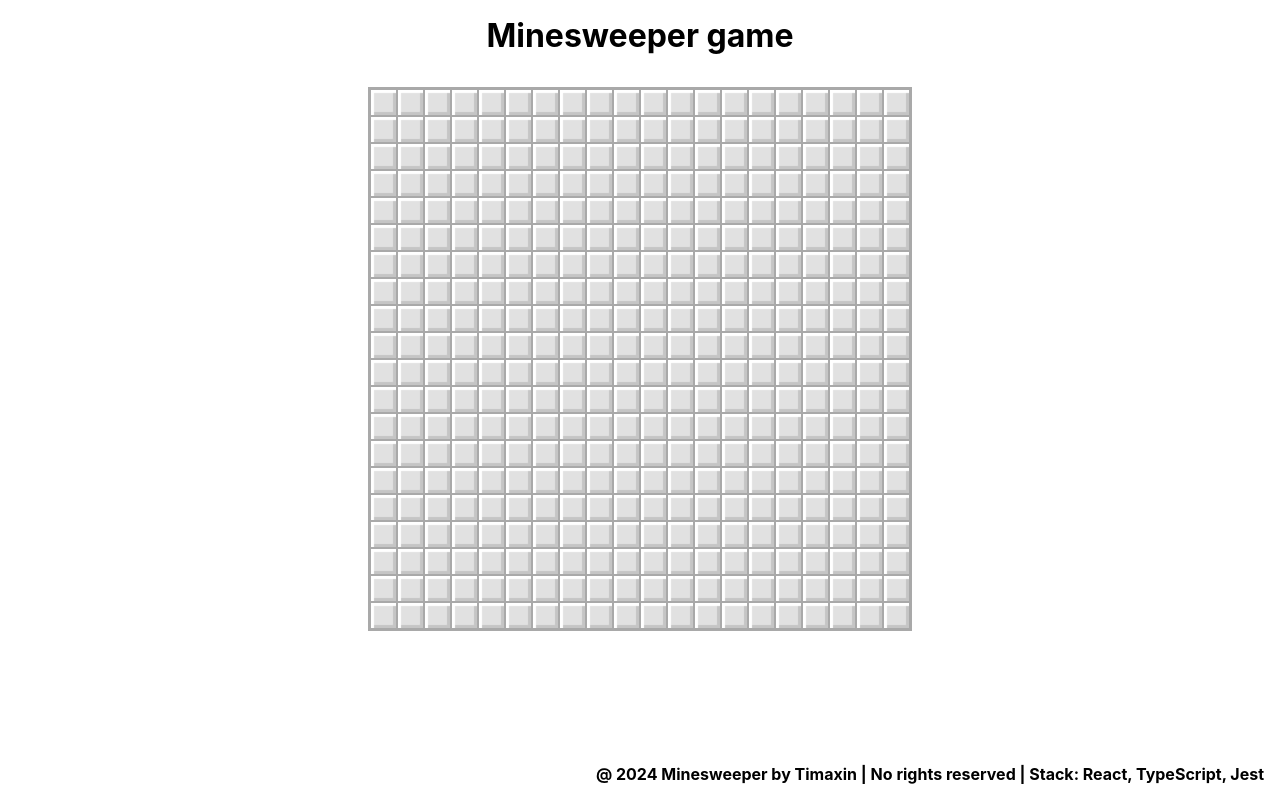
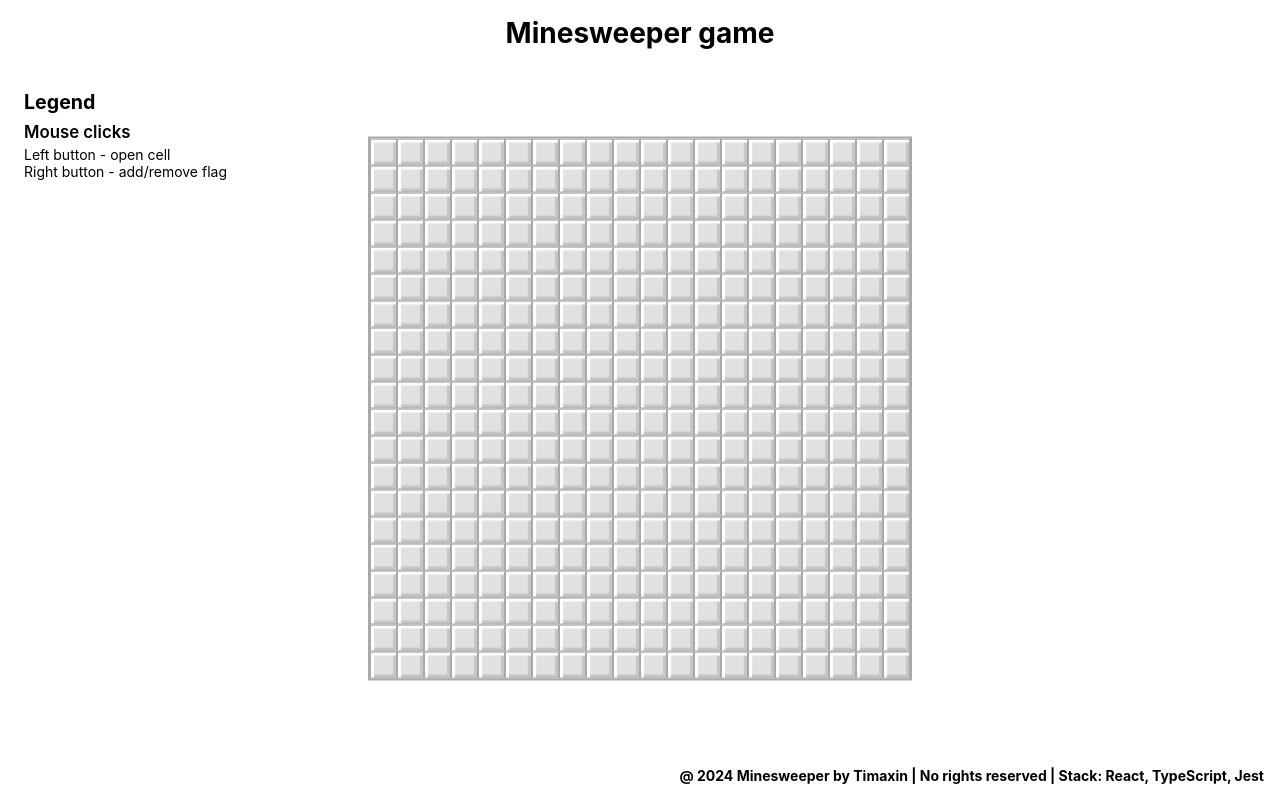
Before and after one commit to timaxin/minesweeper, a React (Create React App) app: page / in a window 1280 px wide. Built offline with nearby package versions, Linux system fonts and the light colour scheme.

Commit message:
Add short legend

```diff
--- a/src/components/App/App.scss
+++ b/src/components/App/App.scss
@@ -5,6 +5,23 @@
 }
 
 main {
+    position: relative;
     flex-grow: 1;
     padding: 16px;
 }
+
+.legend {
+    width: 300px;
+    padding: 8px;
+    background-color: white;
+    &__title {
+        font-weight: 700;
+        font-size: 1.4rem;
+        margin-bottom: 8px;
+    }
+    &__subtitle {
+        font-weight: 600;
+        font-size: 1.2rem;
+        margin-bottom: 4px;
+    }
+}
--- a/src/components/App/App.tsx
+++ b/src/components/App/App.tsx
@@ -62,6 +62,14 @@ function App() {
     <div className="App">
       <Header/>
       <main>
+        <aside>
+          <div className="legend">
+            <div className="legend__title">Legend</div>
+            <div className="legend__subtitle">Mouse clicks</div>
+            <div>Left button - open cell</div>
+            <div>Right button - add/remove flag</div>
+          </div>
+        </aside>
         <GameField field={field} onCellClick={handleCellClick}></GameField>
       </main>
       <Footer/>
--- a/src/components/GameField/GameField.scss
+++ b/src/components/GameField/GameField.scss
@@ -1,7 +1,8 @@
 .fieldContainer {
-    display: flex;
-    align-items: center;
-    justify-content: center;
+    position: absolute;
+    top: 50%;
+    left: 50%;
+    transform: translate(-50%, -50%);
 }
 
 .field {
--- a/src/index.scss
+++ b/src/index.scss
@@ -1,3 +1,7 @@
+html {
+  font-size: 14px;
+}
+
 body {
   margin: 0;
   font-family: -apple-system, BlinkMacSystemFont, 'Segoe UI', 'Roboto', 'Oxygen',
```
